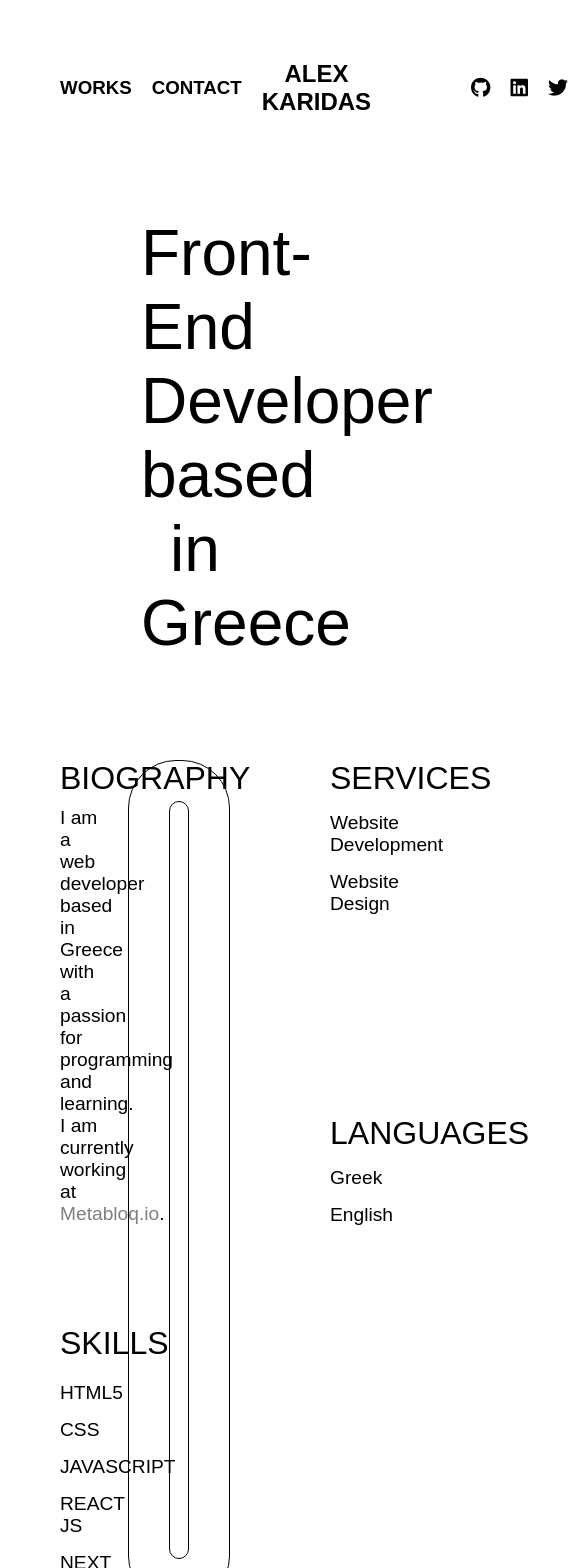
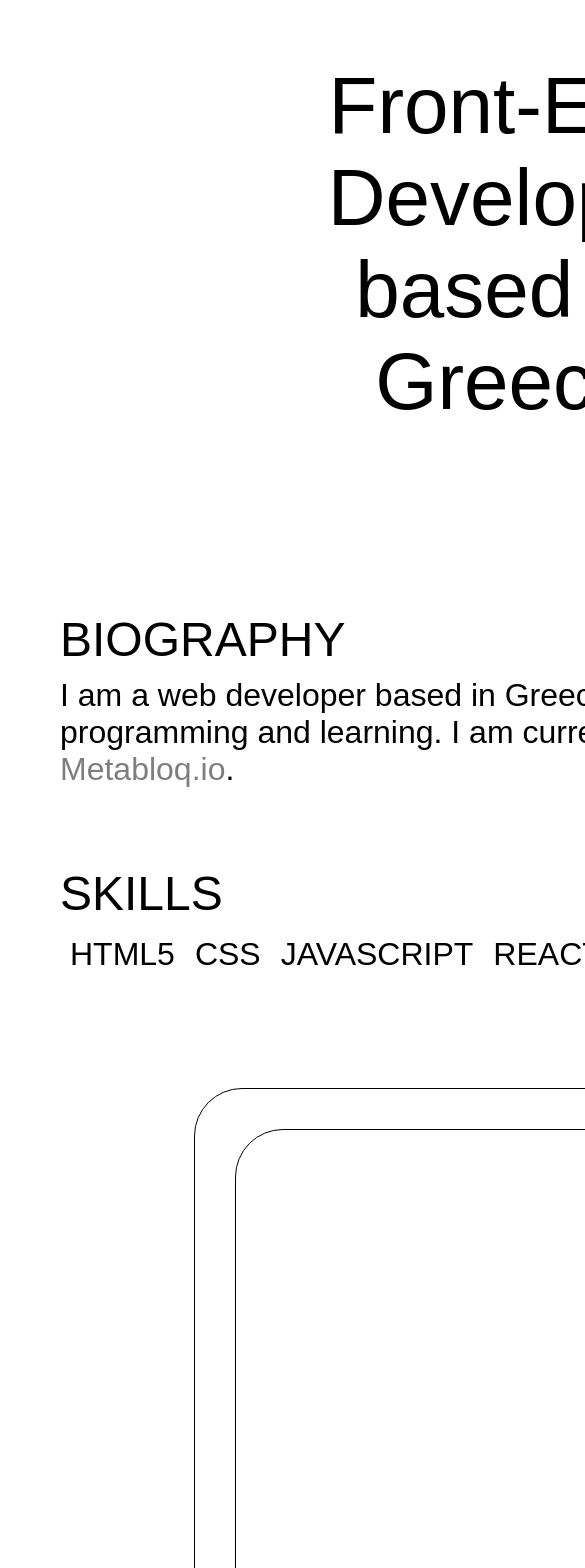
Before and after one commit to AlexKaridas/portfolio-2.0, a Next.js app: page / in a window 390 px wide. Shown: the top 1568 px of the page, 585 px wide, since content can reach past the window. Built offline with nearby package versions, Linux system fonts and the light colour scheme.

Commit message:
3rd commit

```diff
--- a/pages/_app.js
+++ b/pages/_app.js
@@ -1,7 +1,15 @@
-import '../styles/globals.css'
+import "../styles/globals.css";
+import Head from "next/head";
 
 function MyApp({ Component, pageProps }) {
-  return <Component {...pageProps} />
+  return (
+    <>
+      <Head>
+        <title key="title">Alex Karidas</title>
+      </Head>
+      <Component {...pageProps} />
+    </>
+  );
 }
 
-export default MyApp
+export default MyApp;
--- a/pages/_document.jsx
+++ b/pages/_document.jsx
@@ -5,7 +5,6 @@ class MyDocument extends Document {
     return (
       <Html lang="en">
         <Head>
-          <title key="title">Alex Karidas</title>
           <link rel="shortcut icon" href="" />
           <link
             href="https://pro.fontawesome.com/releases/v6.0.0-beta1/css/all.css"
--- a/pages/index.jsx
+++ b/pages/index.jsx
@@ -66,13 +66,16 @@ export default function Home() {
             and learning. I am currently working at{" "}
             <a href="https://www.metabloq.io/">Metabloq.io</a>.
           </h4>
+
           <h3 id={styles.skills}>Skills</h3>
+          <div className={styles.skills}>
             <h4>HTML5</h4>
             <h4>CSS</h4>
             <h4>JAVASCRIPT</h4>
             <h4>REACT JS</h4>
             <h4>NEXT JS</h4>
             <h4>SASS</h4>
+          </div>
         </div>
 
         <div className={styles.frameOfMainPicture}>
@@ -82,19 +85,23 @@ export default function Home() {
         </div>
         <div className={styles.rightContainer}>
           <h3>SERVICES</h3>
+          <div className={styles.services}>
             <h4>Website Development</h4>
             <h4>Website Design</h4>
+          </div>
+          <div className={styles.languages}>
             <h3 id={styles.languages}>Languages</h3>
             <h4>Greek</h4>
             <h4>English</h4>
           </div>
         </div>
+      </div>
       <div className={styles.contact}>
         <div className={styles.contactText}>
-          <h1>Contact</h1>
-          <h2>Have any problem to solve? </h2>
-          <h2>Maybe a new website? </h2>
-          <h2 id={styles.contactMe}>Contact me.</h2>
+          <h2>Contact</h2>
+          <h3>Have any problem to solve? </h3>
+          <h3>Maybe a new website? </h3>
+          <h3 id={styles.contactMe}>Contact me.</h3>
         </div>
         <div className={styles.contactForms}>
           <form onSubmit={sendEmail}>
--- a/styles/Home.module.scss
+++ b/styles/Home.module.scss
@@ -201,3 +201,232 @@ div.main {
     }
   }
 }
+@media only screen and (max-width: 600px) {
+  div.main {
+    width: 120vh;
+    height: auto;
+    display: flex;
+    flex-direction: column;
+    div.navBar {
+      display: none;
+
+      div.logo {
+        display: none;
+      }
+      div.leftNav {
+        display: flex;
+        align-items: center;
+        justify-content: space-between;
+
+        h3 {
+          margin-right: 20px;
+          transition: ease-in-out 0.2s;
+          cursor: pointer;
+          &:hover {
+            transform: translate(-2px, -2px);
+          }
+          a {
+            text-decoration: none;
+            color: black;
+          }
+        }
+      }
+      div.rightNav {
+        ul {
+          display: flex;
+          align-items: center;
+          justify-content: space-between;
+
+          li {
+            margin-right: 20px;
+            list-style-type: none;
+            font-weight: 700;
+            a {
+              i {
+                color: black;
+                font-size: 20px;
+                transition: ease-in-out 0.2s;
+                &:hover {
+                  transform: translate(-2px, -2px);
+                }
+              }
+            }
+          }
+        }
+      }
+    }
+    div.titleContainer {
+      width: 100%;
+      // justify-content: center;
+      // align-items: center;
+      // margin-top: 100px;
+      // width: 100%;
+      margin: 0 auto;
+      h1 {
+        // text-align: center;
+        width: 40%;
+        font-size: 5rem;
+        font-weight: 400;
+        //   text-transform: uppercase;
+      }
+    }
+    div.mainBody {
+      // margin-top: 100px;
+      display: flex;
+      width: 100%;
+      flex-direction: column;
+      div.leftContainer {
+        width: 100%;
+        margin-top: 10vh;
+        h3 {
+          font-weight: 400;
+          font-size: 3rem;
+          text-transform: uppercase;
+        }
+        #biographyText {
+          width: 100%;
+          height: 20vh;
+          font-weight: 400;
+          font-size: 2rem;
+          text-align: left;
+          margin: 10px 0 20px 0;
+          a {
+            text-decoration: none;
+            color: rgba(0, 0, 0, 0.507);
+          }
+        }
+        h4 {
+          font-weight: 100;
+          font-size: 1.7rem;
+          margin-top: 5px;
+          // margin-bottom: 15px;
+        }
+        #skills {
+          margin: 0;
+          padding: 0;
+        }
+        div.skills {
+          display: flex;
+          // flex-direction: column;
+          margin: 0 auto;
+          padding: 10px;
+          width: 100%;
+          padding-bottom: 100px;
+          h4 {
+            padding-right: 20px;
+            font-size: 2rem;
+            font-weight: 400;
+          }
+        }
+      }
+      div.frameOfMainPicture {
+        width: 70%;
+        margin: 0 auto;
+      }
+      div.rightContainer {
+        display: flex;
+        flex-direction: column;
+        justify-content: center;
+        align-items: center;
+        width: 100%;
+        margin: 0;
+        padding: 100px 0 100px 0;
+        height: auto;
+        // padding-left: 100px;
+        h3 {
+          font-weight: 400;
+          font-size: 3rem;
+        }
+        div.services {
+          display: flex;
+          flex-direction: column;
+          justify-content: center;
+          align-items: center;
+          width: 100%;
+          margin: 0 auto;
+          padding: 0;
+          h4 {
+            font-weight: 400;
+            font-size: 2.5rem;
+            margin-top: 15px;
+          }
+        }
+        div.languages {
+          display: flex;
+          flex-direction: column;
+          justify-content: center;
+          align-items: center;
+          width: 100%;
+          margin: 0 auto;
+          padding: 0;
+          h4 {
+            font-weight: 400;
+            font-size: 2.5rem;
+            margin-top: 15px;
+          }
+        }
+      }
+    }
+    div.contact {
+      padding: 0;
+      margin: 0;
+      display: flex;
+      flex-direction: column;
+      justify-content: center;
+      align-items: center;
+      width: 100%;
+      // margin: 0 auto;
+
+      div.contactText {
+        font-size: 2.5rem;
+        font-weight: 400;
+        padding: 100px 0 100px 0;
+        display: flex;
+        flex-direction: column;
+        text-align: center;
+        h2 {
+          font-size: 3 rem;
+          font-weight: 400;
+          // margin-bottom: 40px;
+        }
+        h3 {
+          font-size: 2.5 rem;
+          font-weight: 400;
+          // margin-bottom: 20px;
+        }
+      }
+    }
+    div.contactForms {
+      width: 100%;
+      display: flex;
+      flex-direction: column;
+      justify-content: center;
+      align-items: center;
+      form {
+        h3 {
+          font-weight: 400;
+          font-size: 2.5rem;
+          margin-top: 15px;
+        }
+        input {
+          margin-top: 20px;
+          width: 100%;
+          padding: 10px;
+          border: 1px solid black;
+          border-radius: 0.6rem;
+          background-color: black;
+          color: white;
+          font-weight: bold;
+          font-size: 1.2rem;
+          cursor: pointer;
+          transition: ease-in-out 0.2s;
+
+          &:hover {
+            background-color: white;
+            color: black;
+          }
+        }
+      }
+    }
+  }
+}
```
Lines whose indentation alone changed are shown as unchanged.
